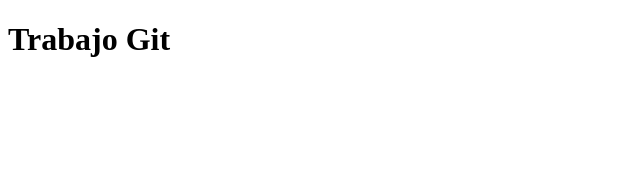
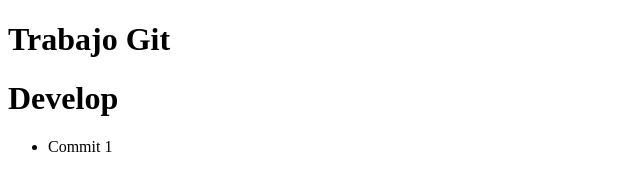
Before and after one commit to hyron529/TrabajoGit, a plain HTML site: page index.html in a window 1280 px wide. Shown: the whole page, without its empty margins (0-640 px from the left). Drawn offline with Linux system fonts and the light colour scheme.

Commit message:
commit develop 1

```diff
--- a/index.html
+++ b/index.html
@@ -7,5 +7,9 @@
 </head>
 <body>
     <h1>Trabajo Git</h1>
+    <h1>Develop</h1>
+    <ul>
+        <li>Commit 1</li>
+    </ul>
 </body>
 </html>
```
